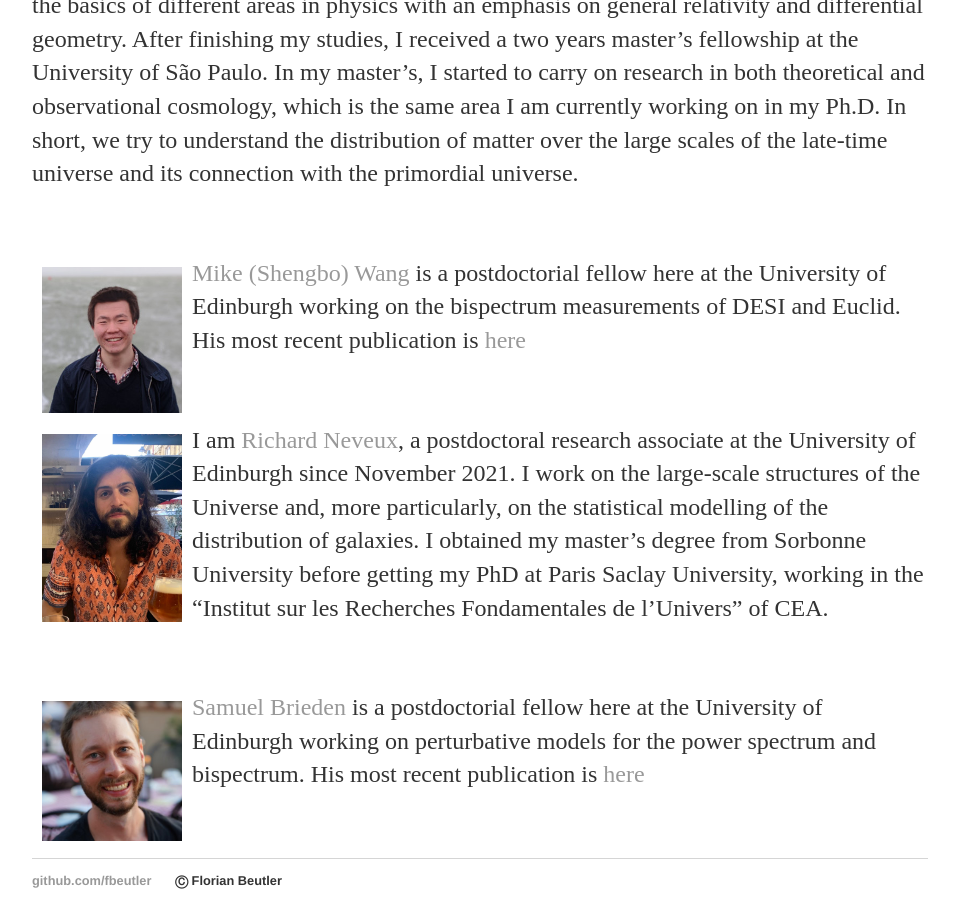
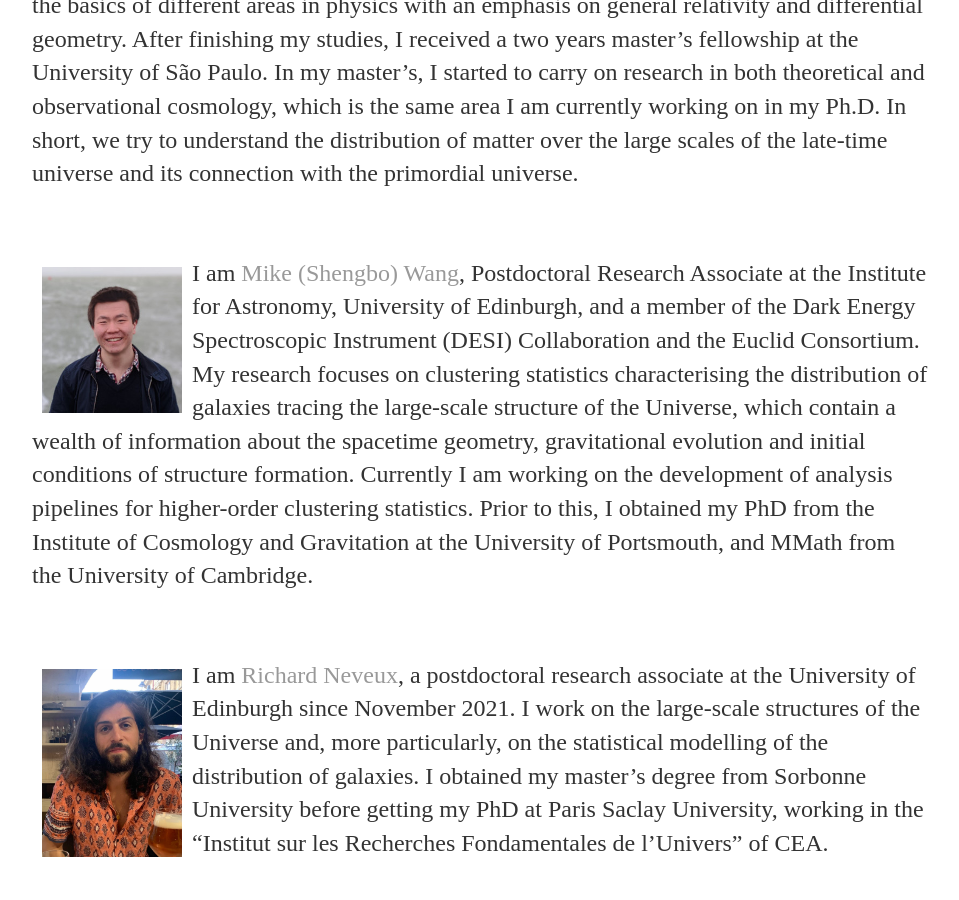
Before and after one commit to fbeutler/fbeutler.github.io, a Jekyll site: the page built from ERC/ERC.html, in a window 1280 px wide and 900 px high, scrolled down 1188 px. Shown: the whole window, without its empty margins (160-1119 px from the left). Built offline with Jekyll 4.4.1, drawn with Linux system fonts in a browser that asks for light colours.

Commit message:
Update ERC.html

```diff
--- a/ERC/ERC.html
+++ b/ERC/ERC.html
@@ -43,9 +43,12 @@ title: My ERC project
   <div width=100%>
     <img src="/static/mike.jpeg" alt="IMAGE OF Mike" display="block" width="140" align="left" style="padding:10px">
     <p>
-      <a href='https://www.ph.ed.ac.uk/people/mike-shengbo-wang'>Mike (Shengbo) Wang</a> is a postdoctorial fellow
-    here at the University of Edinburgh working on the bispectrum measurements of DESI and Euclid. His most recent publication is
-    <a href="https://arxiv.org/abs/2304.03643">here</a>
+      I am <a href='https://www.ph.ed.ac.uk/people/mike-shengbo-wang'>Mike (Shengbo) Wang</a>, Postdoctoral Research Associate at the Institute for
+      Astronomy, University of Edinburgh, and a member of the Dark Energy Spectroscopic Instrument (DESI) Collaboration and the Euclid Consortium.
+      My research focuses on clustering statistics characterising the distribution of galaxies tracing the large-scale structure of the Universe,
+      which contain a wealth of information about the spacetime geometry, gravitational evolution and initial conditions of structure formation.
+      Currently I am working on the development of analysis pipelines for higher-order clustering statistics. Prior to this, I obtained my PhD
+      from the Institute of Cosmology and Gravitation at the University of Portsmouth, and MMath from the University of Cambridge.
     </p>
   </div>
 <br>
```
